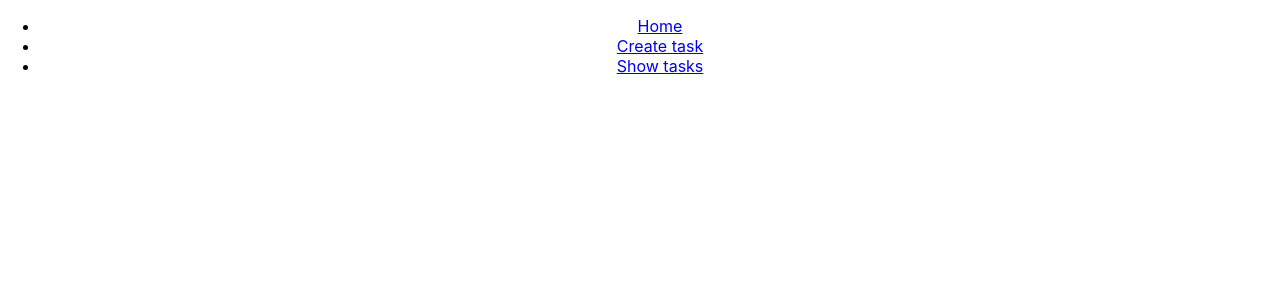
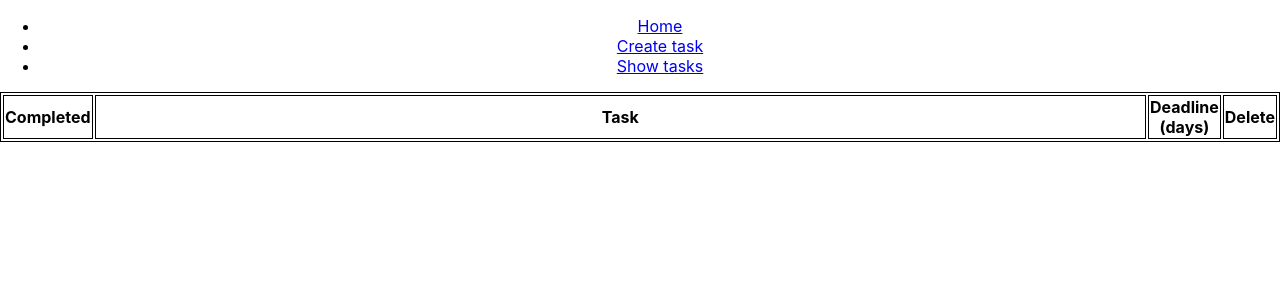
Before and after one commit to ddruart19/react, a React (Create React App) app: page /list in a window 1280 px wide. Shown: the top 300 px of the page. Built offline with nearby package versions, Linux system fonts and the light colour scheme.

Commit message:
Add Main into App component

```diff
--- a/src/App.tsx
+++ b/src/App.tsx
@@ -1,11 +1,13 @@
 import React, {  } from 'react';
 import './App.css';
 import Header from './Components/Header';
+import Main from './Routing/Main';
 
 const App:React.FC = () => {
   return (
     <div className="App">
       <Header></Header>
+      <Main></Main>
     </div>
   );
 }
--- a/src/Components/Header.tsx
+++ b/src/Components/Header.tsx
@@ -1,6 +1,6 @@
-import { BrowserRouter as Router, Route, Link } from "react-router-dom";
-import App from "../App";
+import { Link } from "react-router-dom";
 import './Header.css';
+import Main from "../Routing/Main";
 const Header = () => {
     return(
             <nav>
@@ -12,7 +12,7 @@ const Header = () => {
                         <Link to="/create">Create task</Link>
                     </li>
                     <li>
-                        <Link to="/show">Show tasks</Link>
+                        <Link to="/list">Show tasks</Link>
                     </li>
                 </ul>
             </nav>
```
Also changed, not shown: src/Routing/Main.tsx (+4 -4 lines).
